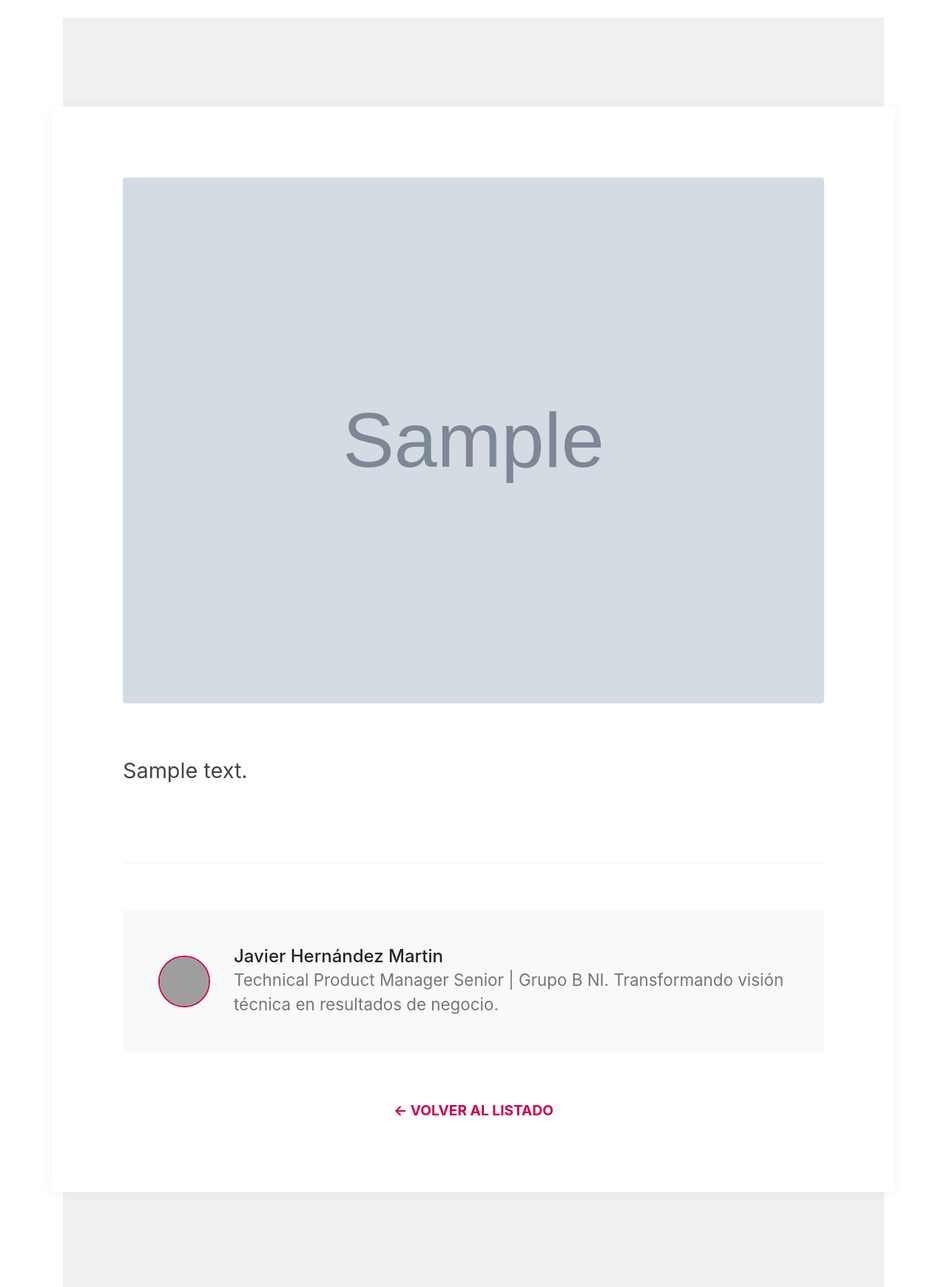
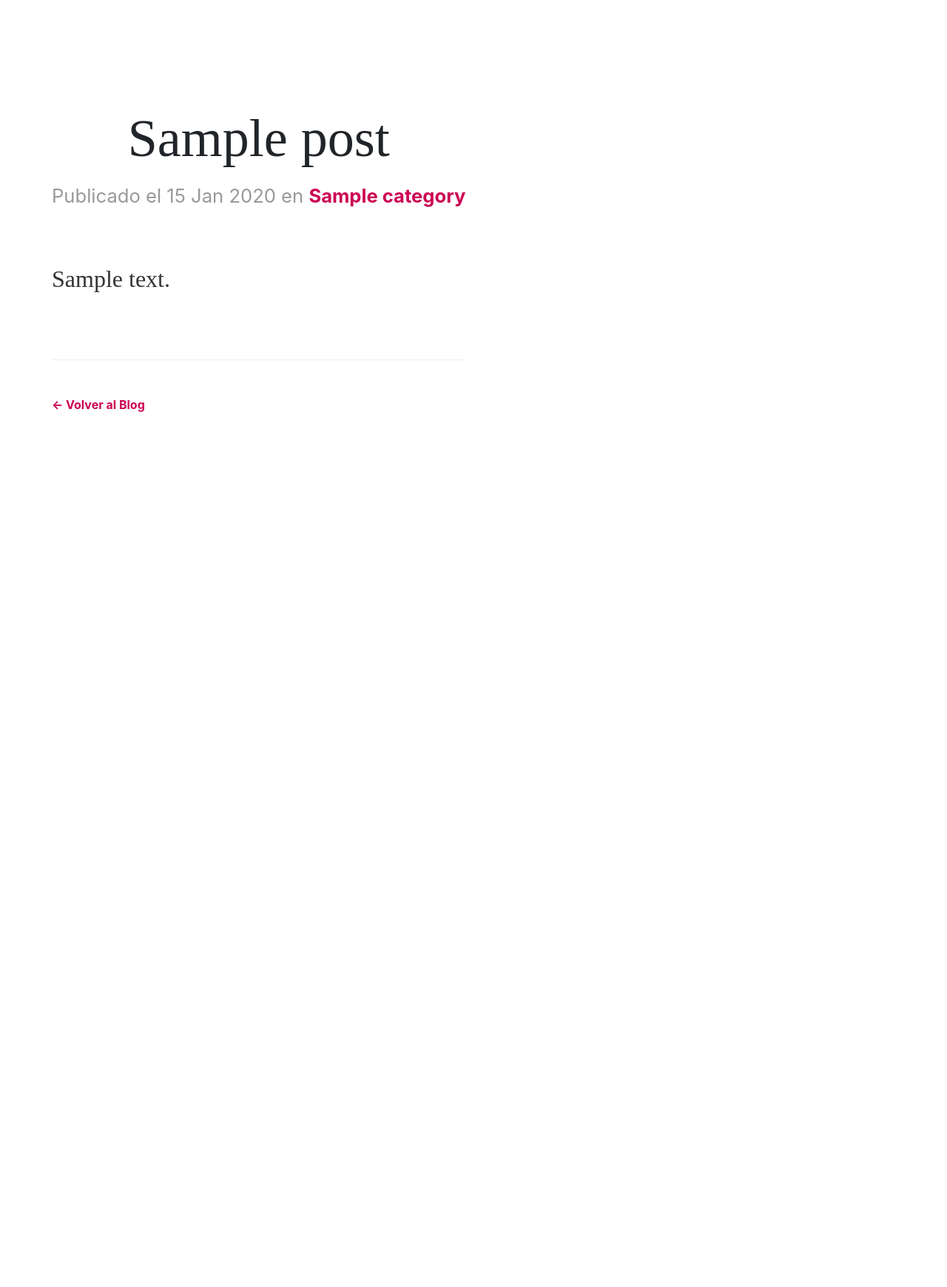
Before and after one commit to hernandezpalo83/porfolio, a Django app: page /blog/sample/ in a window 1280 px wide. Shown: the whole page at 74% size. After the commit the page ends 557 px from the top, so only its background shows below. Run offline with Django 5.2, Linux system fonts and the light colour scheme; tables that the repository leaves empty hold one stand-in row (values such as "Sample post"); grey boxes marked "Sample" are stand-in pictures; some libraries are stand-ins or nearby versions; grey boxes are pictures that could not be loaded.

Commit message:
Seo del Blog

```diff
--- a/app/blog/templates/blog/post_detail.html
+++ b/app/blog/templates/blog/post_detail.html
@@ -3,70 +3,75 @@
 
 {% block title %}{{ post.title }} | Javier Hernández Martin{% endblock %}
 
-{% block extra_css %}
-{% endblock %}
+{% block head %}
+{# Metadatos estándar para SEO #}
+<meta name="description" content="{{ post.excerpt|default:post.content|striptags|truncatewords:30 }}">
+<link rel="canonical" href="{{ request.build_absolute_uri }}">
 
+{# Open Graph para LinkedIn y Redes Sociales (Vital para un TPM) #}
+<meta property="og:title" content="{{ post.title }}">
+<meta property="og:description" content="{{ post.content|striptags|truncatewords:25 }}">
+<meta property="og:type" content="article">
+<meta property="og:url" content="{{ request.build_absolute_uri }}">
+{% if post.image %}
+<meta property="og:image" content="{{ request.scheme }}://{{ request.get_host }}{{ post.image.url }}">
+{% endif %}
+<meta property="article:published_time" content="{{ post.publish|date:'c' }}">
+<meta property="article:author" content="Javier Hernández Martin">
 
-{% block head %}
+{# JSON-LD estructurado para Google Search #}
 <script type="application/ld+json">
 {
   "@context": "https://schema.org",
   "@type": "BlogPosting",
+  "mainEntityOfPage": {
+    "@type": "WebPage",
+    "@id": "{{ request.build_absolute_uri }}"
+  },
   "headline": "{{ post.title }}",
-  "image": "{{ post.image.url }}",
+  "description": "{{ post.content|striptags|truncatewords:30 }}",
+  {% if post.image %}
+  "image": "{{ request.scheme }}://{{ request.get_host }}{{ post.image.url }}",
+  {% endif %}
   "author": {
     "@type": "Person",
-    "name": "{{ post.author.get_full_name }}"
+    "name": "Javier Hernández Martin",
+    "url": "https://hernandezpalo.es"
   },
   "publisher": {
     "@type": "Organization",
     "name": "HernandezPalo",
     "logo": {
       "@type": "ImageObject",
-      "url": "{% static 'img/logo.png' %}"
+      "url": "{{ request.scheme }}://{{ request.get_host }}{% static 'landing/img/favicon.png' %}"
     }
   },
-  "datePublished": "{{ post.publish|date:'Y-m-d' }}",
-  "description": "{{ post.meta_description }}"
+  "datePublished": "{{ post.publish|date:'c' }}",
+  "dateModified": "{{ post.updated|date:'c' }}"
 }
 </script>
 {% endblock %}
 
 {% block content %}
-<div style="background-color: #eff0f1; padding-top: 120px; padding-bottom: 8rem; min-height: 100vh;">
+<article style="padding-top: 120px; background: #fff; min-height: 100vh;">
+    <div class="row">
+        <div class="col-twelve">
+            <header style="margin-bottom: 4rem; text-align: center;">
+                <h1 style="font-family: 'librebaskerville-bold', serif; font-size: 4.5rem; border:none; margin-bottom: 1rem;">{{ post.title }}</h1>
+                <p style="color: #999; font-size: 1.6rem;">
+                    Publicado el {{ post.publish|date:"d M Y" }} en
+                    <span style="color: #CC0052; font-weight: bold;">{{ post.category.name }}</span>
+                </p>
+            </header>
 
-    <div class="row">
-        <div class="col-ten tab-full stack-center" style="float: none; margin: 0 auto;">
+            <div style="font-family: 'lora-regular', serif; font-size: 2rem; line-height: 1.8; color: #333; max-width: 800px; margin: 0 auto;">
+                {{ post.content|safe }}
+            </div>
 
-            <article style="background: #ffffff; padding: 6rem; border-radius: 4px; box-shadow: 0 2px 15px rgba(0,0,0,0.05);">
-
-                {% if post.image %}
-                <div style="margin-bottom: 4rem;">
-                    <img src="{{ post.image.url }}" alt="{{ post.title }}" style="width: 100%; border-radius: 4px;">
-                </div>
-                {% endif %}
-
-                <div class="post-content" style="font-size: 1.8rem; line-height: 1.9; color: #444;">
-                    {{ post.content|safe }}
-                </div>
-
-                <footer style="margin-top: 6rem; padding-top: 4rem; border-top: 1px solid #eff0f1;">
-                    <div style="display: flex; align-items: center; background: #f9f9f9; padding: 3rem; border-radius: 4px;">
-                        <img src="https://raw.githubusercontent.com/hernandezpalo83/cdn/main/profile/Foto_perfil2.jpeg"
-                             style="width: 70px; height: 70px; border-radius: 50%; margin-right: 2rem; border: 2px solid #CC0052;">
-                        <div>
-                            <h4 style="margin: 0;">Javier Hernández Martin</h4>
-                            <p style="margin: 0; font-size: 1.4rem; color: #777;">Technical Product Manager Senior | Grupo B NI. Transformando visión técnica en resultados de negocio.</p>
-                        </div>
-                    </div>
-
-                    <div style="text-align: center; margin-top: 4rem;">
-                        <a href="{% url 'blog:post_list' %}" style="color: #CC0052; font-weight: bold; text-transform: uppercase; font-size: 1.2rem;">← Volver al listado</a>
-                    </div>
-                </footer>
-            </article>
-
+            <footer style="max-width: 800px; margin: 5rem auto; padding-top: 3rem; border-top: 1px solid #eee;">
+                <a href="{% url 'blog:post_list' %}" style="color: #CC0052; font-weight: bold; text-decoration: none;">← Volver al Blog</a>
+            </footer>
         </div>
     </div>
-</div>
+</article>
 {% endblock %}
--- a/app/config/urls.py
+++ b/app/config/urls.py
@@ -17,13 +17,17 @@ Including another URLconf
 from django.contrib import admin
 from django.urls import path, include
 from django.contrib.auth import views as auth_views
-from django.contrib.sitemaps.views import sitemap
-from app.landing.sitemaps import StaticViewSitemap
+
 from django.conf.urls import handler404
 from app.landing.views import export_data_view
 
+from django.contrib.sitemaps.views import sitemap
+from app.landing.sitemaps import StaticViewSitemap
+from app.blog.sitemaps import PostSitemap
+
 sitemaps = {
     'static': StaticViewSitemap,
+    'blog': PostSitemap,
 }
 
 handler404 = 'app.landing.views.error_404_view'
```
Also changed, not shown: app/blog/sitemaps.py (added, +17 -0 lines).
